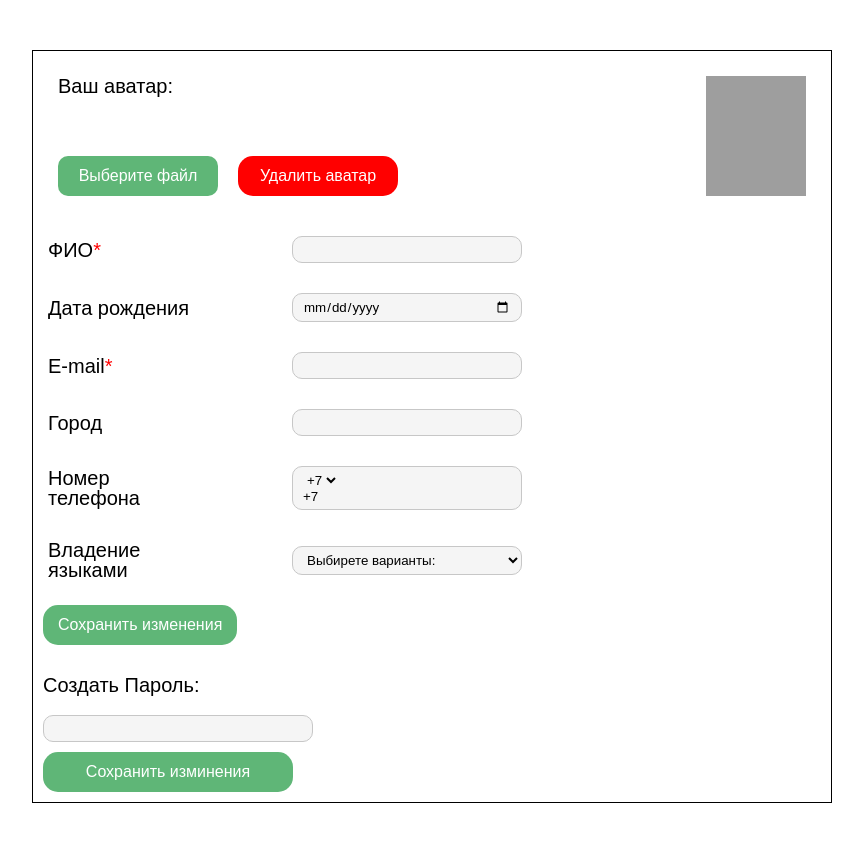
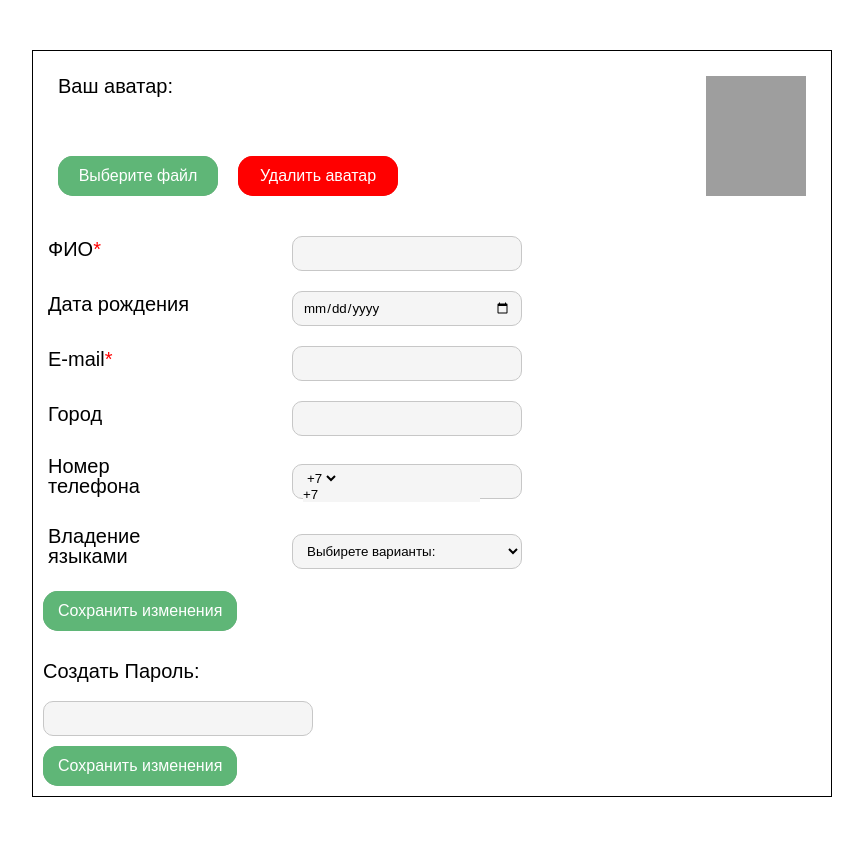
Before and after one commit to DoubleJay-code/my-profile, a Vue app: page / in a window 1280 px wide. Shown: the top 842 px of the page, without its empty margins (208-1071 px from the left). Built offline with nearby package versions, Linux system fonts and the light colour scheme; grey boxes are pictures that could not be loaded.

Commit message:
plus UX thing hover focus active

```diff
--- a/public/index.html
+++ b/public/index.html
@@ -2,7 +2,7 @@
 <html>
 <head>
   <meta charset="utf-8">
-  <meta name="viewport" content="width=device-width,initial-scale=1.0">
+  <meta name="viewport" content="width=device-width, initial-scale=1.0">
   <title>my-profile</title>
   <style>
     /*Обнуление*/
--- a/src/components/AvatarBlok.vue
+++ b/src/components/AvatarBlok.vue
@@ -5,7 +5,12 @@
         <h2 class="avatar-form__title">Ваш аватар:</h2>
         <FlexBlokRow fW>
           <InputFile mR mT />
-          <MyButton @click="$emit('clearAvatar', '')" :type="'reset'" red mT
+          <MyButton
+            @click="$emit('clearAvatar', '')"
+            :type="'reset'"
+            red
+            mT
+            outerRed
             >Удалить аватар</MyButton
           >
         </FlexBlokRow>
--- a/src/components/PasswordBlok.vue
+++ b/src/components/PasswordBlok.vue
@@ -12,7 +12,7 @@
         class="password-form__input bg"
         required
       />
-      <MyButton green>Cохранить изминения</MyButton>
+      <MyButton outerGreen green>Cохранить изменения</MyButton>
     </div>
     <div v-if="password" class="password-form__present">
       <h2 class="password-form__title">Поменять Пароль:</h2>
@@ -38,7 +38,7 @@
         class="password-form__input bg"
         required
       />
-      <MyButton green>Cохранить изменения</MyButton>
+      <MyButton outerGreen green>Cохранить изменения</MyButton>
     </div>
   </form>
 </template>
@@ -113,11 +113,15 @@ const sendForm = (event) => {
   }
   .password-form__input {
     border: 1px solid #c7c7c7;
+    height: 35px;
     border-radius: 10px;
     max-width: 270px;
     min-width: 270px;
     padding: 5px 10px;
     margin-bottom: 10px;
+    &:focus {
+      border: 2px solid rgb(52, 209, 209);
+    }
   }
 }
 .password-form__absent {
--- a/src/components/PersonalInfo.vue
+++ b/src/components/PersonalInfo.vue
@@ -44,7 +44,7 @@
         <MyInput
           :value="personalInfo.selectedCountryCode"
           name="phone"
-          type="text"
+          type="phone"
           class="bg"
           @input="applyMaskPhone"
           inside
@@ -77,7 +77,7 @@
         <span>{{ personalInfo.selectedLanguages }}</span>
       </p>
     </div>
-    <MyButton green :class="{ marginBottom15: true }"
+    <MyButton outerGreen green :class="{ marginBottom15: true }"
       >Cохранить изменения</MyButton
     >
   </form>
--- a/src/components/UI/InputFile.vue
+++ b/src/components/UI/InputFile.vue
@@ -25,6 +25,8 @@ const props = defineProps({
 .input {
   display: inline-block;
   position: relative;
+  background: #448456c0;
+  border-radius: 15px;
   .input__file {
     visibility: hidden;
     position: absolute;
@@ -32,6 +34,7 @@ const props = defineProps({
   .input__deception {
     min-width: 160px;
     max-width: 250px;
+    display: inline-block;
     height: 40px;
     background: #5fb677;
     color: #fff;
@@ -40,10 +43,17 @@ const props = defineProps({
     display: flex;
     align-items: center;
     justify-content: center;
-    border-radius: 10px;
+    border-radius: 15px;
     cursor: pointer;
     margin: 0 auto;
     padding: 0 15px;
+    transition: all 0.2s ease-in-out;
+    &:hover {
+      transform: translate(-2px, -5px);
+    }
+    &:active {
+      transform: translate(0, 0);
+    }
   }
 }
 </style>
--- a/src/components/UI/MyButton.vue
+++ b/src/components/UI/MyButton.vue
@@ -1,7 +1,16 @@
 <template>
-  <button :class="{ red: props.red, green: green, marginTop10: mT }">
-    <slot></slot>
-  </button>
+  <div
+    class="outer-btn"
+    :class="{
+      outerRed: props.outerRed,
+      outerGreen: props.outerGreen,
+      marginTop10: mT,
+    }"
+  >
+    <button :class="{ red: props.red, green: green }">
+      <slot></slot>
+    </button>
+  </div>
 </template>
 
 <script setup>
@@ -12,10 +21,18 @@ const props = defineProps({
   green: Boolean,
   mT: Boolean,
   tepeBtn: String,
+  outerRed: Boolean,
+  outerGreen: Boolean,
 });
 </script>
 
 <style lang="scss" scoped>
+.outer-btn {
+  border-radius: 15px;
+  display: inline-block;
+  min-width: 160px;
+  max-width: 194.3px;
+}
 button {
   min-width: 160px;
   max-width: 250px;
@@ -24,5 +41,19 @@ button {
   font-size: 16px;
   border-radius: 15px;
   padding: 0 15px;
+  transition: all 0.2s ease-in-out;
+  &:hover {
+    transform: translate(-2px, -5px);
+  }
+  &:active {
+    transform: translate(0, 0);
+  }
+}
+@media (max-width: 768px) {
+  button {
+    &:active {
+      transform: translate(-2px, -5px);
+    }
+  }
 }
 </style>
--- a/src/components/UI/MyInput.vue
+++ b/src/components/UI/MyInput.vue
@@ -4,12 +4,4 @@
 
 <script setup></script>
 
-<style>
-.info-form__input {
-  flex: 0 1 230px;
-  padding: 5px 10px;
-  background: #f5f5f5;
-  border: 1px solid #c7c7c7;
-  border-radius: 10px;
-}
-</style>
+<style lang="scss"></style>
--- a/src/main.scss
+++ b/src/main.scss
@@ -6,6 +6,12 @@
 .green {
     background: #5FB677;
     color: #fff;
+}
+.outerRed{
+  background: rgba(205, 0, 0, 0.8);
+}
+.outerGreen{
+  background: #448456c0;
 }
 
 // внешние отступы
@@ -50,8 +56,14 @@
     }
     .info-form__input {
       flex: 0 1 230px;
+      height: 35px;
       padding: 5px 10px;
-      margin-bottom: 10px;
+      background: #f5f5f5;
+      border: 1px solid #c7c7c7;
+      border-radius: 10px;
+      &:focus {
+        border: 2px solid rgb(52, 209, 209);
+      }
     }
     .info-form__data {
       flex: 0 1 200px;
```
Also changed, not shown: 5 other files (tests, documents, lock files or other folders).
